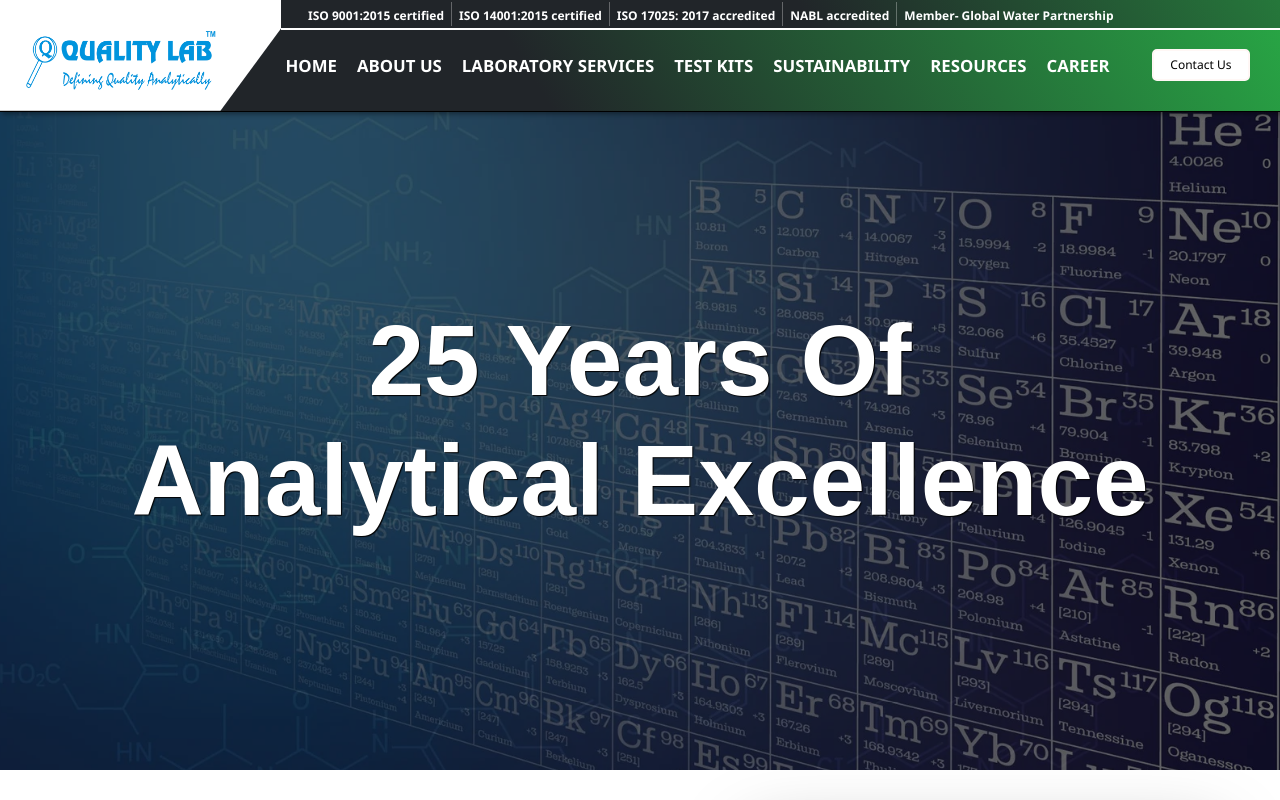
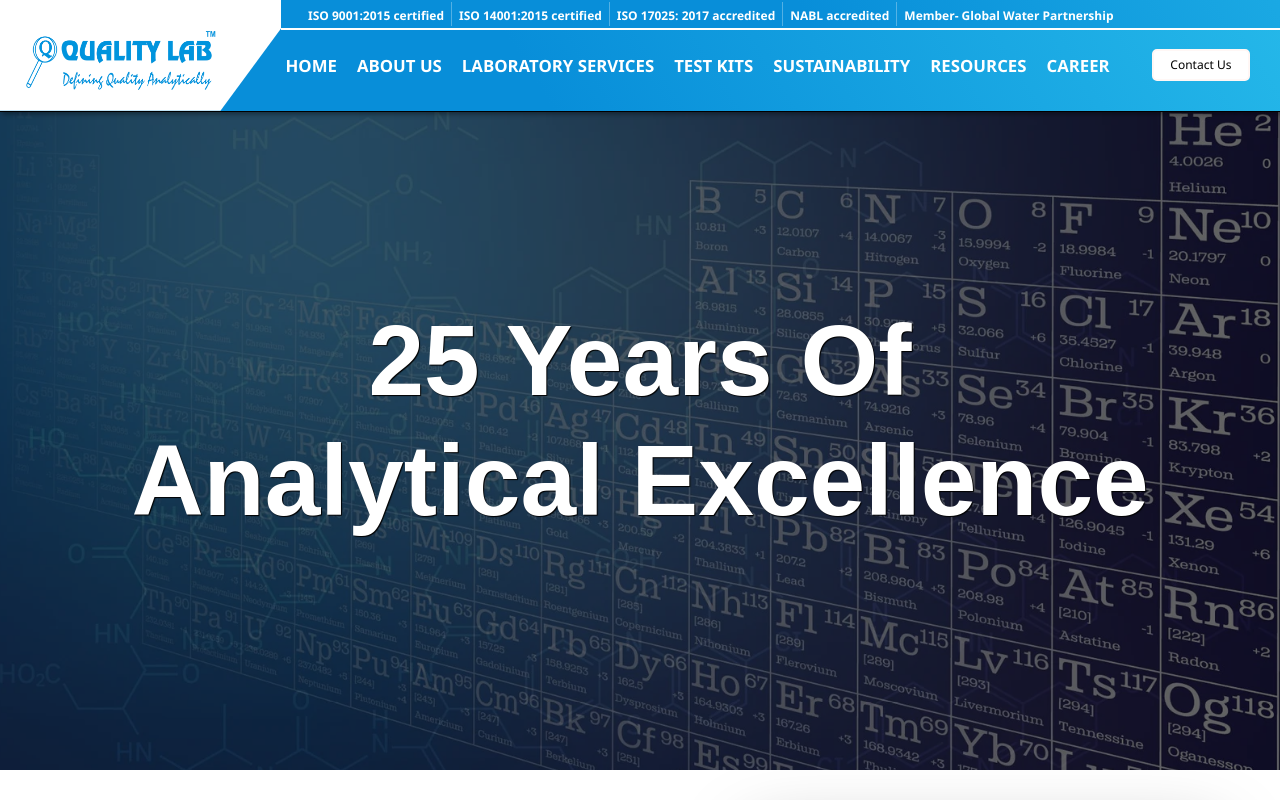
Before and after one commit to rkhetarpal/my-app, a React (Vite) app: page / in a window 1280 px wide. Shown: the top 800 px of the page. Built offline with nearby package versions, Linux system fonts and the light colour scheme; a web font is replaced by a local one.

Commit message:
Update primary gradient to use RGBA colors - rollback

```diff
--- a/src/Components/Assets/Sass/variable.scss
+++ b/src/Components/Assets/Sass/variable.scss
@@ -12,4 +12,4 @@ $subheading-font-size: 25px;
 $primary-color: rgb(37, 184, 233);
 $secondary-color: rgba(8, 142, 217, 1);
 
-$primary-gradient: linear-gradient(238deg, #28a745 0%, #212529 59%);
+$primary-gradient: linear-gradient(238deg, rgba(37, 184, 233, 1) 0%, rgba(8, 142, 217, 1) 59%);
```
